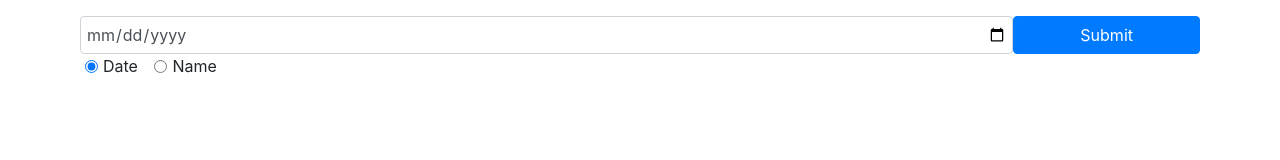
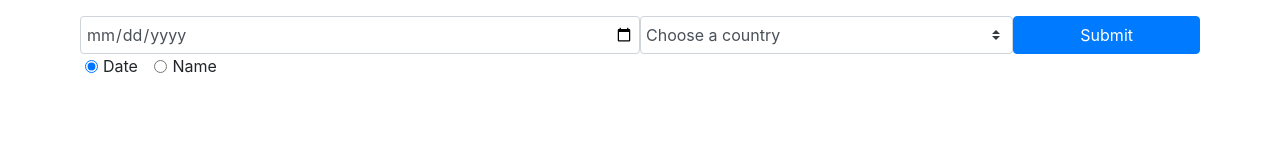
Before and after one commit to Papput/nameday, a plain HTML site: page index.html in a window 1280 px wide. Drawn offline with nearby package versions, Linux system fonts and the light colour scheme.

Commit message:
country select dropdown template

```diff
--- a/assets/scripts/app.js
+++ b/assets/scripts/app.js
@@ -109,6 +109,7 @@ document.querySelector('#app form').addEventListener('click', (e) => {
 
 
 const countries = {
+    Any: '',
     Austria: 'at',
     Czechia: 'cz',
     Denmark: 'dk',
--- a/index.html
+++ b/index.html
@@ -14,7 +14,11 @@
         <section>
             <form>
                 <div class="form-row">
-                    <input type="date" id="inputField" class="form-control col">
+                    <input type="date" id="inputField" class="form-control col-6">
+                    <select class="custom-select col" id="inputGroupSelect01">
+                        <option selected>Choose a country</option>
+                        <option value="1">One</option>
+                    </select>
                     <button type="submit" class="btn btn-primary col-2">Submit</button>
                 </div>
                 <div class="form-check form-check-inline">
```
